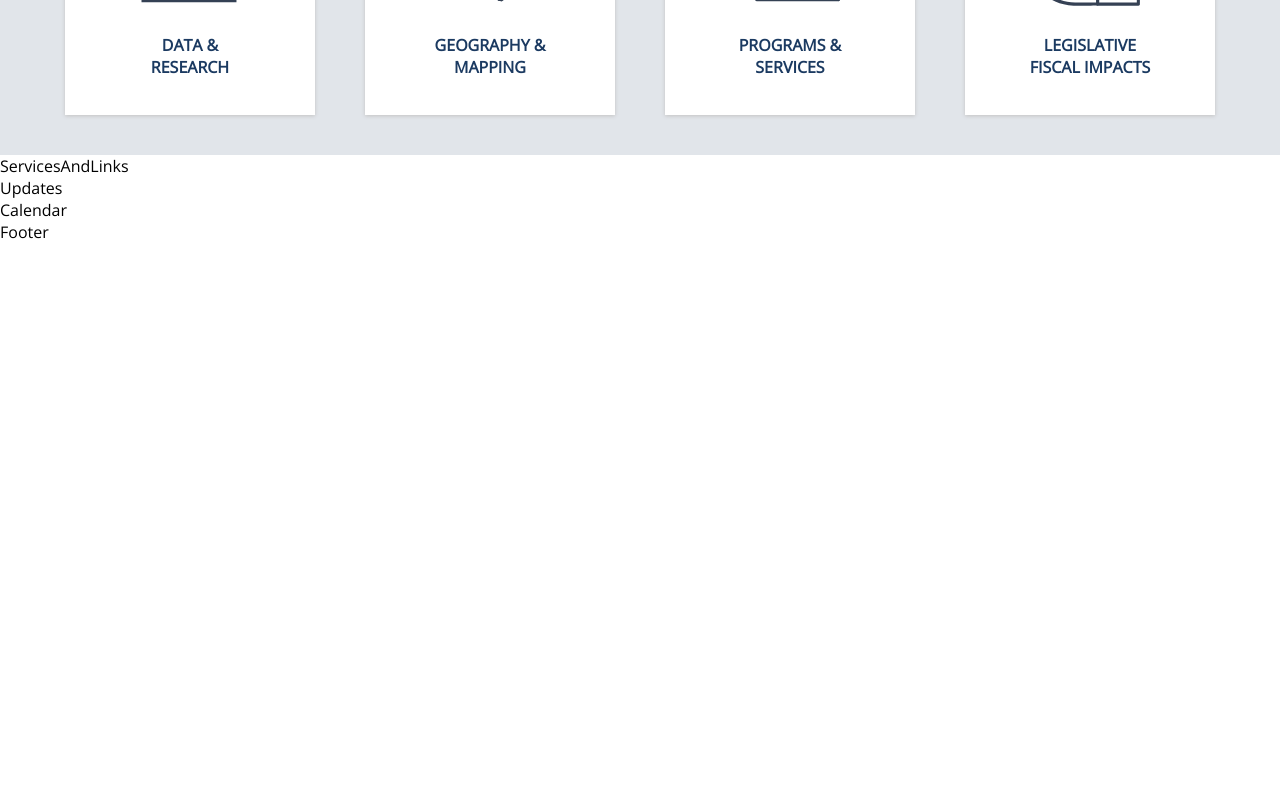
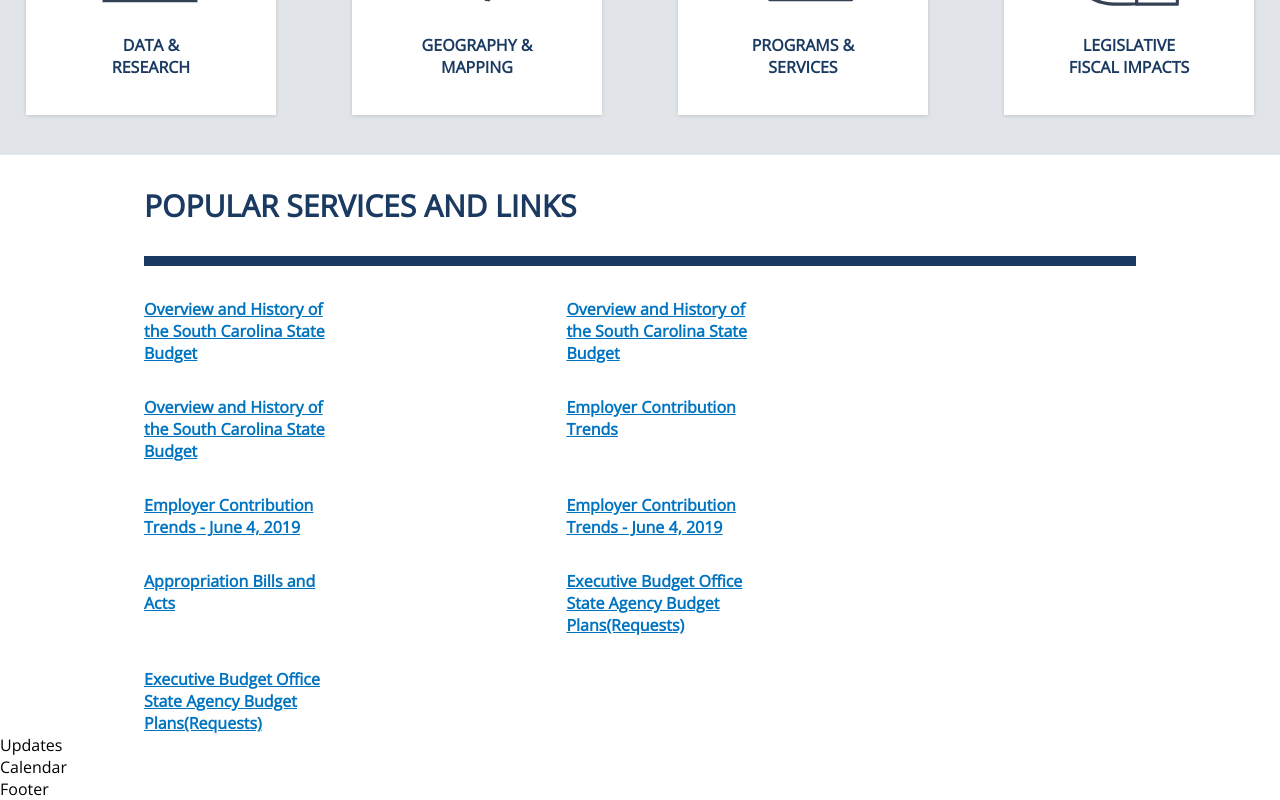
Before and after one commit to charnaye95/PWWassessment, a React (Create React App) app in the folder assessment/: page / in a window 1280 px wide. Shown: the part 725-1525 px from the top of the page. Before the commit the page ends 968 px from the top, so only its background shows below. Built offline with nearby package versions, Linux system fonts and the light colour scheme.

Commit message:
completed services and links section

```diff
--- a/assessment/src/App.css
+++ b/assessment/src/App.css
@@ -62,7 +62,8 @@
 .cards {
   display: flex;
   gap: 50px;
-  justify-content: center;
+  justify-content:space-evenly;
+  /* justify-content: center; */
 }
 .cards-icon {
   display: flex;
@@ -89,3 +90,29 @@
   width: 8rem;
   text-align: center;
 }
+/* Services Section */
+.services-section {
+  margin-left: 9rem;
+  margin-right: 9rem;
+}
+.title {
+  color: #1b3a61;
+  font-weight: 900;
+  font-size: 30px;
+}
+.block {
+  background-color: #1b3a61;
+  padding: 5px;
+}
+.services-list {
+  display: flex;
+  flex-wrap: wrap;
+  justify-content:flex-start;
+  column-gap: 17vw;
+}
+.link {
+  color:#0074c1;
+  font-weight: bold;
+  width: 16vw;
+  padding-top: 4vh;
+}
--- a/assessment/src/components/ServicesAndLinks.js
+++ b/assessment/src/components/ServicesAndLinks.js
@@ -2,7 +2,66 @@
 
 function ServicesAndLinks() {
   return (
-    <div>ServicesAndLinks</div>
+    <div className='services-section'>
+      <p className='title'>POPULAR SERVICES AND LINKS</p>
+      <div className='block'></div>
+      <div className='services-list'>
+              <a
+                href="https://rfa.sc.gov/data-research/state-finances"
+                className='link'
+              >
+                Overview and History of the South Carolina State Budget
+              </a>
+              <a
+                href="https://rfa.sc.gov/data-research/state-finances"
+                className='link'
+              >
+                Overview and History of the South Carolina State Budget
+              </a>
+              <a
+                href="https://rfa.sc.gov/data-research/state-finances"
+                className='link'
+              >
+                Overview and History of the South Carolina State Budget
+              </a>
+              <a
+                href="https://rfa.sc.gov/sites/default/files/2020-08/Employer%20Contribution%20Charts_Draft_Updated2019.06.03.pdf"
+                className='link'
+              >
+                Employer Contribution Trends
+              </a>
+              <a
+                href="https://rfa.sc.gov/sites/default/files/2020-08/Employer%20Contribution%20Charts_Draft_Updated2019.06.03.pdf"
+                className='link'
+              >
+                Employer Contribution Trends - June 4, 2019
+              </a>
+              <a
+                href="https://rfa.sc.gov/sites/default/files/2020-08/Employer%20Contribution%20Charts_Draft_Updated2019.06.03.pdf"
+                className='link'
+              >
+                Employer Contribution Trends - June 4, 2019
+              </a>
+              <a
+                href="___"
+                className='link'
+              >
+                Appropriation Bills and Acts
+              </a>
+              <a
+                href="___"
+                className='link'
+              >
+                Executive Budget Office <br></br> State Agency Budget Plans(Requests)
+              </a>
+              <a
+                href="___"
+                className='link'
+              >
+                Executive Budget Office <br></br> State Agency Budget Plans(Requests)
+              </a>
+              </div>
+    </div>
   )
 }
 
```
Also changed, not shown: 1 other file (tests, documents, lock files or other folders).
